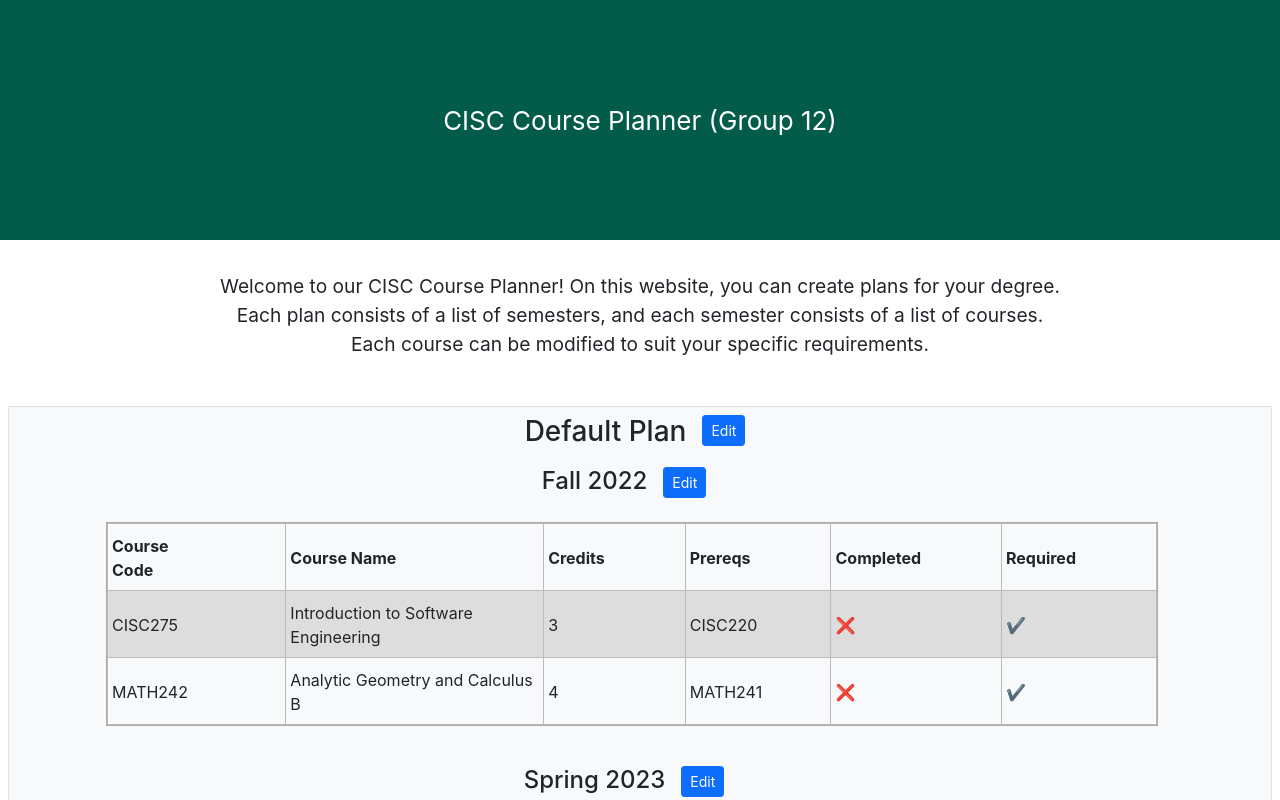
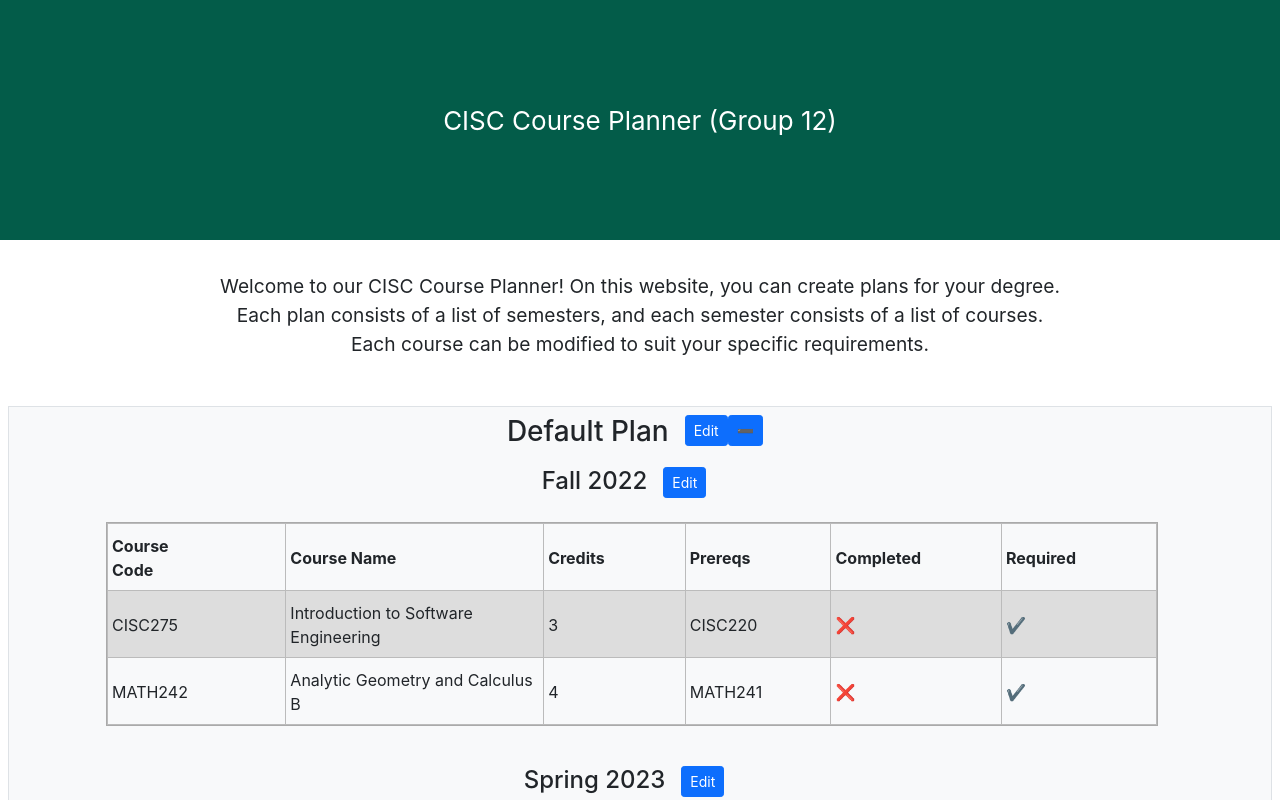
Before and after one commit to UD-CISC275-S22/cis-scheduler-team-12, a React (Create React App) app: page / in a window 1280 px wide. Shown: the top 800 px of the page. Built offline with nearby package versions, Linux system fonts and the light colour scheme.

Commit message:
removed lone button component and added Plan minimization

```diff
--- a/src/components/PlanView.tsx
+++ b/src/components/PlanView.tsx
@@ -1,7 +1,6 @@
 import React, { useState } from "react";
 import { Plan } from "../interfaces/plan";
 import { PlanEditor } from "./PlanEditor";
-import { RecordControls } from "./RecordControls";
 import { SemesterList } from "./SemesterList";
 import defaults from "../data/default_plan.json";
 import { Semester } from "../interfaces/semester";
@@ -28,6 +27,7 @@ export function PlanView({
     //console.log(DEFAULT_SEMESTERS);
     //console.log(DEFAULT_SEMESTERS[0]);
     const [editing, setEditing] = useState<boolean>(false);
+    const [minimized, setMinimized] = useState<boolean>(false);
     const [semesters, setSemesters] = useState<Semester[]>(
         DEFAULT_SEMESTERS[0]
     );
@@ -65,8 +65,28 @@ export function PlanView({
     function changeEditing() {
         setEditing(!editing);
     }
+    function changeMinimized() {
+        setMinimized(!minimized);
+    }
 
-    return editing ? (
+    return minimized ? (
+        <div className="Plan">
+            <div className="Plan-header">
+                <h3>{plan.name}</h3>
+                <div className="Minimize-button">
+                    <div>
+                        <Button
+                            className="float-right"
+                            size="sm"
+                            onClick={changeMinimized}
+                        >
+                            ➕
+                        </Button>
+                    </div>
+                </div>
+            </div>
+        </div>
+    ) : editing ? (
         <PlanEditor
             changeEditing={changeEditing}
             plan={plan}
@@ -78,9 +98,26 @@ export function PlanView({
             <div className="Plan-header">
                 <h3>{plan.name}</h3>
                 <div className="Edit-button">
-                    <RecordControls
-                        changeEditing={changeEditing}
-                    ></RecordControls>
+                    <div>
+                        <Button
+                            className="float-right"
+                            size="sm"
+                            onClick={changeEditing}
+                        >
+                            Edit
+                        </Button>
+                    </div>
+                </div>
+                <div className="Minimize-button">
+                    <div>
+                        <Button
+                            className="float-right"
+                            size="sm"
+                            onClick={changeMinimized}
+                        >
+                            ➖
+                        </Button>
+                    </div>
                 </div>
             </div>
             <div className="Semester-list">
--- a/src/components/RecordControls.tsx
+++ /dev/null
@@ -1,16 +0,0 @@
-import React from "react";
-import { Button } from "react-bootstrap";
-
-export function RecordControls({
-    changeEditing
-}: {
-    changeEditing: () => void;
-}): JSX.Element {
-    return (
-        <div>
-            <Button className="float-right" size="sm" onClick={changeEditing}>
-                Edit
-            </Button>
-        </div>
-    );
-}
--- a/src/components/SemesterView.tsx
+++ b/src/components/SemesterView.tsx
@@ -1,8 +1,7 @@
 import React, { useState } from "react";
 import { Semester } from "../interfaces/semester";
 import { SemesterEditor } from "./SemesterEditor";
-import { Container, Row, Col } from "react-bootstrap";
-import { RecordControls } from "./RecordControls";
+import { Container, Row, Col, Button } from "react-bootstrap";
 import { CourseEditor } from "./CourseEditor";
 import { Course } from "../interfaces/course";
 import { CourseList } from "./CourseList";
@@ -51,9 +50,15 @@ export function SemesterView({
                                 {semester.quarter} {semester.year}
                             </h4>
                             <div className="Edit-button">
-                                <RecordControls
-                                    changeEditing={changeEditing}
-                                ></RecordControls>
+                                <div>
+                                    <Button
+                                        className="float-right"
+                                        size="sm"
+                                        onClick={changeEditing}
+                                    >
+                                        Edit
+                                    </Button>
+                                </div>
                             </div>
                         </div>
                     </Col>
```
